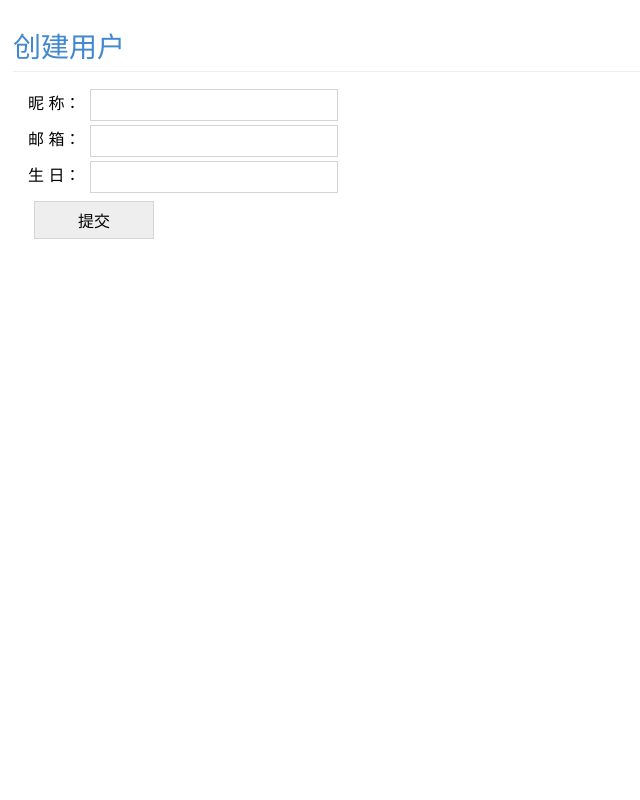
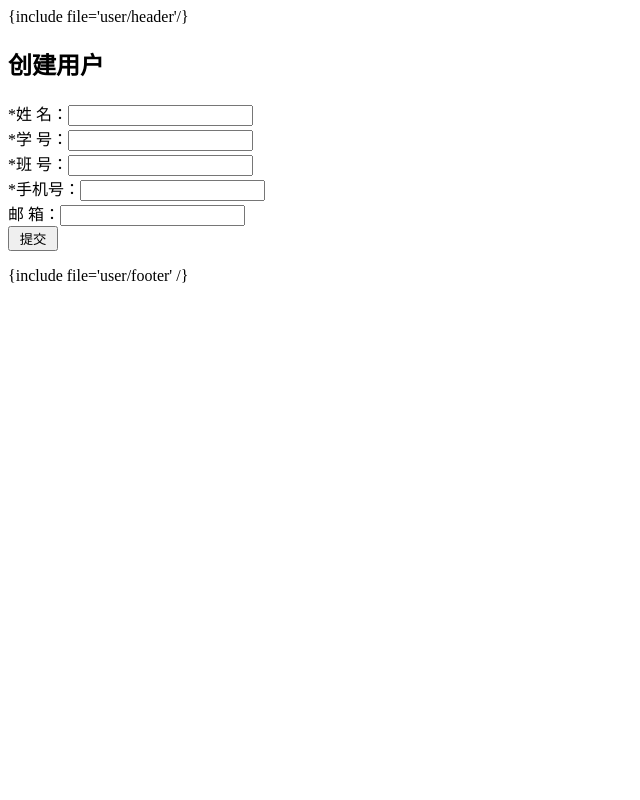
Before and after one commit to popscat/2019nCoV, a PHP site: page /apps/index/view/user/create.html in a window 1280 px wide. Shown: the whole page, without its empty margins (0-640 px from the left). Run offline with PHP 8.4, Linux system fonts and the light colour scheme.

Commit message:
2020 2/5补

```diff
--- a/apps/index/controller/Index.php
+++ b/apps/index/controller/Index.php
@@ -7,7 +7,7 @@
 class Index extends Controller
 {
 	public function Index(){
-		return ;
+		return view() ;
 	}
 
 }
--- /dev/null
+++ b/apps/index/view/index/index.html
@@ -0,0 +1,6 @@
+{include file="user/header" title="Hello World!" /}
+
+<H1>Hello World!</H1>
+<p>welcome to user block!</p>
+
+{include file="user/footer" /}
--- a/apps/index/view/user/create.html
+++ b/apps/index/view/user/create.html
@@ -1,74 +1,13 @@
-<!doctype html>
-<html>
-<head>
-<meta charset="UTF-8">
-<title>创建用户</title>
-<style>
-body {
-font-family:"Microsoft Yahei","Helvetica Neue",Helvetica,Arial,sans-serif;
-font-size:16px;
-padding:5px;
-}
-.form{
-padding: 15px;
-font-size: 16px;
-}
-.form .text {
-padding: 3px;
-margin:2px 10px;
-width: 240px;
-height: 24px;
-line-height: 28px;
-border: 1px solid #D4D4D4;
-}
-.form .btn{
-margin:6px;
-padding: 6px;
-width: 120px;
-font-size: 16px;
-border: 1px solid #D4D4D4;
-cursor: pointer;
-background:#eee;
-}
-a{
-color: #868686;
-cursor: pointer;
-}
-a:hover{
-text-decoration: underline;
-}
-h2{
-color: #4288ce;
-font-weight: 400;
-padding: 6px 0;
-margin: 6px 0 0;
-font-size: 28px;
-border-bottom: 1px solid #eee;
-}
-div{
-margin:8px;
-}
-.info{
-padding: 12px 0;
-border-bottom: 1px solid #eee;
-}
-.copyright{
-margin-top: 24px;
-padding: 12px 0;
-border-top: 1px solid #eee;
-}
-</style>
-</head>
-<body>
+{include file='user/header'/}
 <h2>创建用户</h2>
 <FORM method="post" class="form" action="{:url('index/user/add')}">
-昵 称：<INPUT type="text" class="text" name="nickname"><br/>
+*姓 名：<INPUT type="text" class="text" name="name"><br/>
+*学 号：<INPUT type="text" class="text" name="studentid"><br/>
+*班 号：<INPUT type="text" class="text" name="classid"><br/>
+*手机号：<INPUT type="text" class="text" name="phone"><br/>
 邮 箱：<INPUT type="text" class="text" name="email"><br/>
-生 日：<INPUT type="text" class="text" name="birthday"><br/>
 <input type="hidden" name="__token__" value="{$Request.token}" />
-<INPUT type="submit" class="btn" value=" 提交 ">
+<INPUT type="submit" class="btn btn-primary" value=" 提交 ">
 </FORM>
-<!-- footer  -->
-<!-- footer  -->
-</body>
-</html>
+
+{include file='user/footer' /}
--- /dev/null
+++ b/apps/index/view/user/footer.html
@@ -0,0 +1,3 @@
+<div class="copyright">
+<a title="2019nCoV" href="http://ncov.popscat.top">2019nCoV</a>
+</div>
--- /dev/null
+++ b/apps/index/view/user/index.html
@@ -0,0 +1,6 @@
+{include file="user/header" title="Hello World!" /}
+
+<H1>Hello World!</H1>
+<p>welcome to user block!</p>
+
+{include file="user/footer" /}
--- a/apps/route.php
+++ b/apps/route.php
@@ -17,7 +17,7 @@
     'hello/[:name]' =>  'index/hello' ,
 
 
-	'user/index'       => 'index/user/index',
+	'user/'       => 'index/user/index',
 	'user/create'      => 'index/user/create',
 	'user/add'         => 'index/user/add',
 	'user/add_list'    => 'index/user/addList',
```
Also changed, not shown: apps/index/controller/Survey.php (added, +8 -0 lines), apps/index/controller/User.php (+8 -4 lines), apps/index/model/Class.php (deleted, +0 -9 lines), apps/index/model/Classes.php (added, +14 -0 lines), apps/index/model/User.php (+13 -4 lines), apps/index/validate/User.php (+6 -6 lines), apps/index/view/user/header.html (added, +54 -0 lines), init.sql (+34 -6 lines).
